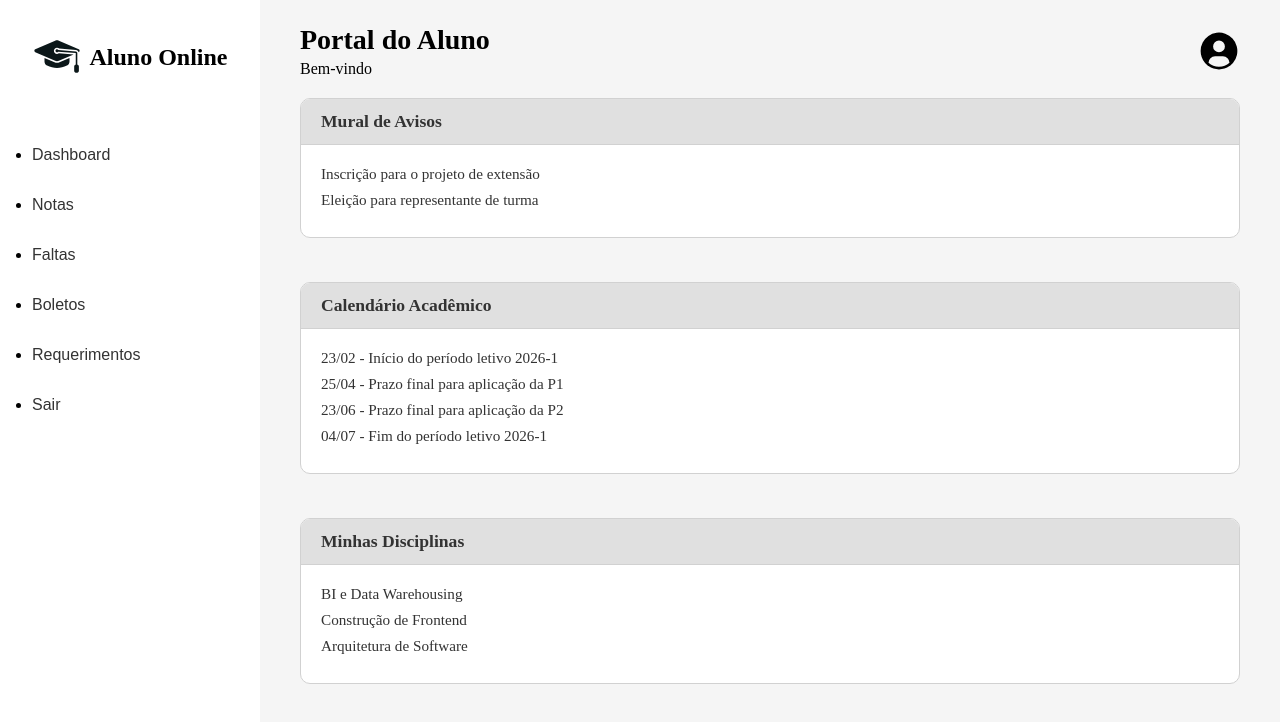
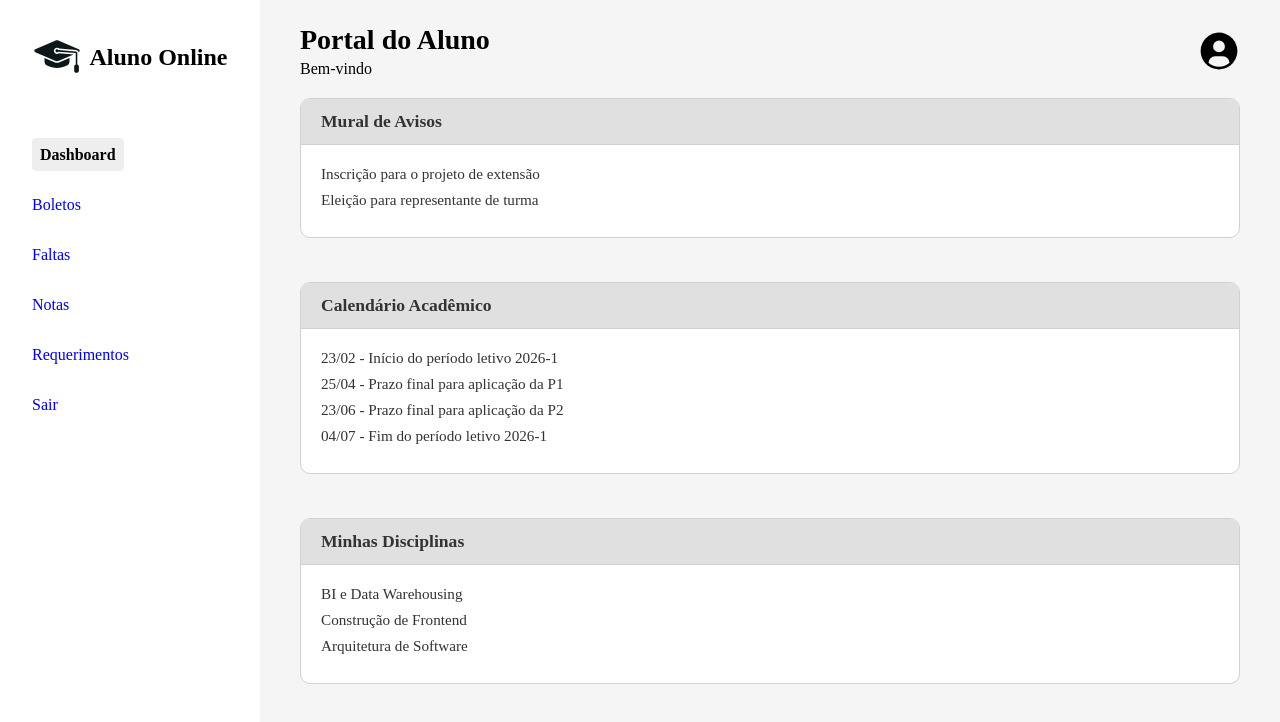
Before and after one commit to SamuelAndrade-Dev/front-template20261, a React (Vite) app in the folder praticas/aluno-online-react/: page / in a window 1280 px wide. Shown: the top 722 px of the page. Built offline with nearby package versions, Linux system fonts and the light colour scheme.

Commit message:
feat: conclui pratica06. Fecha #06

```diff
--- /dev/null
+++ b/package.json
@@ -0,0 +1,5 @@
+{
+  "dependencies": {
+    "react-router": "^7.15.0"
+  }
+}
--- a/praticas/aluno-online-react/src/components/Sidebar/Sidebar.css
+++ b/praticas/aluno-online-react/src/components/Sidebar/Sidebar.css
@@ -21,10 +21,24 @@ nav > ul {
   padding: 4rem 2rem;
 }
 
-nav > ul > li > button {
+nav a {
+  text-decoration: none;
+}
+
+nav > ul > li {
   color: var(--text-color);
   font-size: 1rem;
   cursor: pointer;
   border: none;
   background: none;
+  text-decoration: none;
+  list-style: none;
 }
+
+.active {
+  background-color: var(--secondary-color);
+  color: #000;
+  font-weight: bold;
+  border-radius: 4px;
+  padding: 0.5rem;
+}
--- a/praticas/aluno-online-react/src/components/Sidebar/Sidebar.jsx
+++ b/praticas/aluno-online-react/src/components/Sidebar/Sidebar.jsx
@@ -1,37 +1,22 @@
 import "./Sidebar.css";
-import SidebarItem from "./SidebarItem/SidebarItem";
-import learn from "../../assets/learn.svg";
+import learn from "../../assets/learn.svg"
+import { NavLink, Link } from "react-router";
 
-function Sidebar({ mudarTela }) {
-  const itens = [
-    { texto: "Dashboard", rota: "dashboard" },
-    { texto: "Notas", rota: "notas" },
-    { texto: "Faltas", rota: "faltas" },
-    { texto: "Boletos", rota: "boletos" },
-    { texto: "Requerimentos", rota: "requerimentos" },
-    { texto: "Sair", rota: "sair" }
-  ];
-
+function Sidebar() {
   return (
     <aside className="sidebar">
       <header className="sidebar-brand">
         <img src={learn} alt="Foto do chapéu de formatura" />
         <h2>Aluno Online</h2>
       </header>
-
-      <nav aria-label="Navegação lateral">
+      <nav>
         <ul>
-          {itens.map((item) => (
-            <SidebarItem
-              key={item.texto}
-              texto={item.texto}
-              acao={() =>
-                item.rota === "sair"
-                  ? console.log("Sair")
-                  : mudarTela(item.rota)
-              }
-            />
-          ))}
+          <li><NavLink to="/" className={({ isActive }) => isActive ? 'active' : ''}>Dashboard</NavLink></li>
+          <li><NavLink to="/boletos" className={({ isActive }) => isActive ? 'active' : ''}>Boletos</NavLink></li>
+          <li><NavLink to="/faltas" className={({ isActive }) => isActive ? 'active' : ''}>Faltas</NavLink></li>
+          <li><NavLink to="/notas" className={({ isActive }) => isActive ? 'active' : ''}>Notas</NavLink></li>
+          <li><NavLink to="/requerimentos" className={({ isActive }) => isActive ? 'active' : ''}>Requerimentos</NavLink></li>
+          <li><Link to="/login">Sair</Link></li>
         </ul>
       </nav>
     </aside>
```
Also changed, not shown: 1 other file (tests, documents, lock files or other folders).
